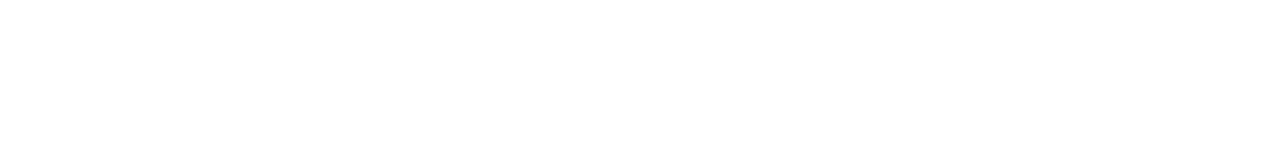
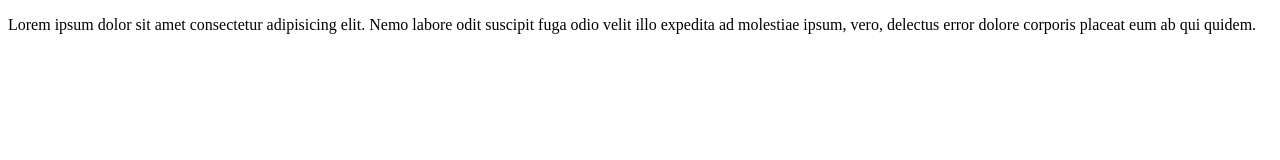
Before and after one commit to phellipe1/projeto-2, a plain HTML site: page index.html in a window 1280 px wide. Drawn offline with Linux system fonts and the light colour scheme.

Commit message:
Adicionado paragrafo

```diff
--- a/index.html
+++ b/index.html
@@ -6,6 +6,6 @@
     <title>Projeto Git</title>
 </head>
 <body>
-
+    <p>Lorem ipsum dolor sit amet consectetur adipisicing elit. Nemo labore odit suscipit fuga odio velit illo expedita ad molestiae ipsum, vero, delectus error dolore corporis placeat eum ab qui quidem.</p>
 </body>
 </html>
```
